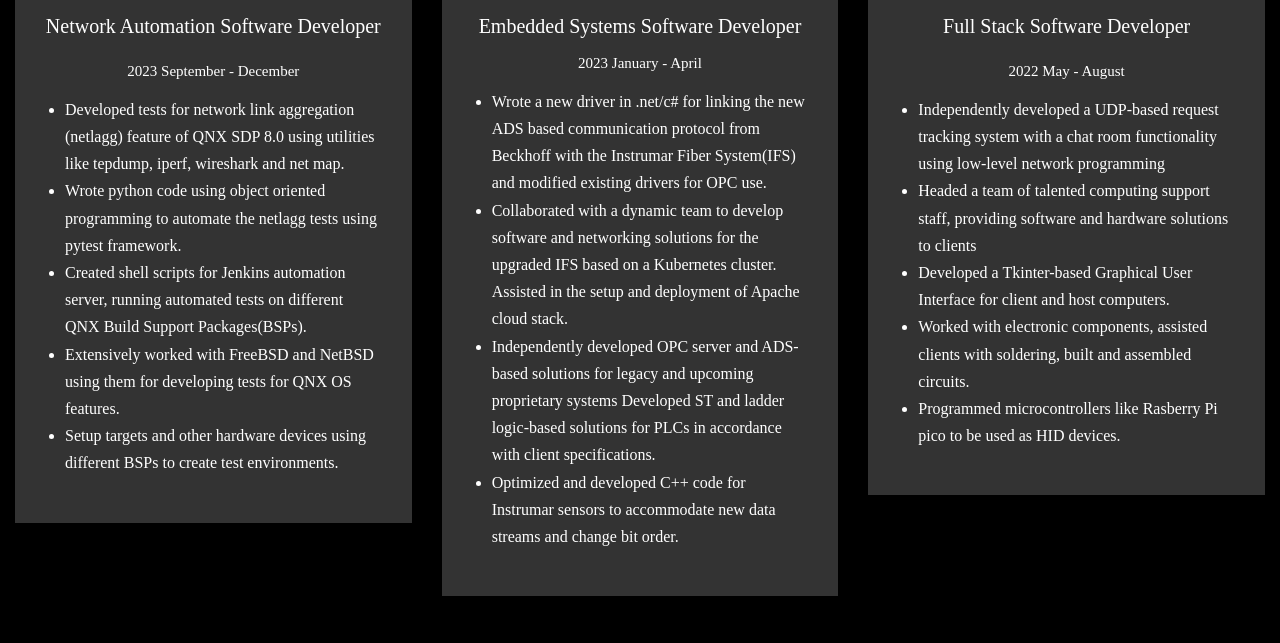
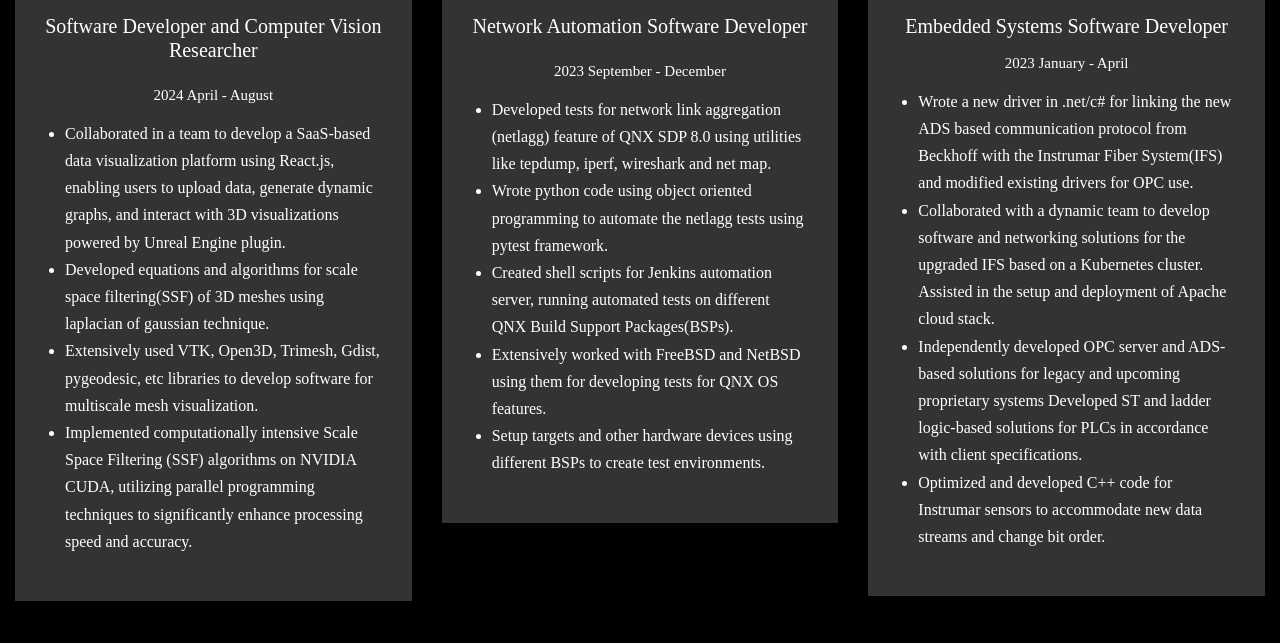
Before and after one commit to aryasalwan/aryasalwan.github.io, a plain HTML site: page index.html in a window 1280 px wide. Shown: the part 3424-4067 px from the top of the page. Drawn offline with nearby package versions, Linux system fonts and the light colour scheme; a web font is replaced by a local one.

Commit message:
Added more work experience

```diff
--- a/index.html
+++ b/index.html
@@ -153,12 +153,35 @@
 					</div>
 				</div>
 			</div>
+				</div>
 		<div class="row">
+			<!--Job1-->
+			<div class="col-md-4 text-center mb-5">
+				<div class="site-service-item site-animate" data-animate-effect="fadeIn">
+					<span class="icon">
+						<a href="https://www.linkedin.com/company/birch-scientific/" target="_blank">
+							<img src="https://media.licdn.com/dms/image/v2/C560BAQEHemcxTGwOFg/company-logo_200_200/company-logo_200_200/0/1631318141937?e=1733961600&v=beta&t=KuxTdPREAJaRuAQZPUvI98kS2B02qjlBYhtTXwKhWJQ" alt="Your Image" style="width: 100%; height: 100%; object-fit: cover;">
+						</a>
+					</span>
+					<h3 style="font-size: 20px; color: white; font-family: 'monoscope';" class="mb-4">Software Developer and Computer Vision Researcher</h3>
+					<h3 style="font-size: 15px; color: white; font-family: 'monoscope';" class="mb-3">2024 April - August</h3>
+					<ul style="text-align: left; padding-left: 20px; color: white; font-family: 'Times New Roman'">
+						<li>Collaborated in a team to develop a SaaS-based data visualization
+							platform using React.js, enabling users to upload data, generate
+							dynamic graphs, and interact with 3D visualizations powered by
+							Unreal Engine plugin.</li>
+						<li>Developed equations and algorithms for scale space filtering(SSF) of
+							3D meshes using laplacian of gaussian technique.</li>
+						<li>Extensively used VTK, Open3D, Trimesh, Gdist, pygeodesic, etc
+							libraries to develop software for multiscale mesh visualization.</li>
+						<li>Implemented computationally intensive Scale Space Filtering (SSF)
+							algorithms on NVIDIA CUDA, utilizing parallel programming
+							techniques to significantly enhance processing speed and accuracy.</li>
+					</ul>
 				</div>
 			</div>
-				<div class="row">
-
-					<div class="col-md-6 col-lg-4 text-center mb-5">
+			<!--Job2-->
+					<div class="col-md-4 text-center mb-5">
 						<div class="site-service-item site-animate" data-animate-effect="fadeIn">
 							<span class="icon">
 								<a href="https://www.linkedin.com/company/blackberryqnx/" target="_blank">
@@ -181,18 +204,10 @@
 								<li>Setup targets and other hardware devices using different
 									BSPs to create test environments.</li>
 							</ul>
-							<!-- <div class="container">
-								<p class="text-center">
-									<a href="#" class="site-link">
-										Learn More <i class="icon-chevron-right"></i>
-									</a>
-								</p>
-							</div> -->
-
 						</div>
 					</div>
-
-					<div class="col-md-6 col-lg-4 text-center mb-5">
+		<!--Job3-->
+					<div class="col-md-4 text-center mb-5">
 						<div class="site-service-item site-animate" data-animate-effect="fadeIn">
 							<span class="icon">
 								<a href="https://ca.linkedin.com/company/instrumar-limited" target="_blank">
@@ -221,7 +236,11 @@
 							<!-- <p><a href="#" class="site-link">Learn More <i class="icon-chevron-right"></i></a></p> -->
 						</div>
 					</div>
-					<div class="col-md-6 col-lg-4 text-center mb-5">
+				</div>
+			</div>
+		<div class="row">
+				<!--Job4-->
+					<div class="col-md-4 text-center mb-5">
 						<div class="site-service-item site-animate" data-animate-effect="fadeIn">
 							<span class="icon">
 								<a href="https://ca.linkedin.com/school/memorial-university-of-newfoundland/" target="_blank">
@@ -244,18 +263,9 @@
 									used as HID devices.</li>
 							</ul>
 							<!-- <p><a href="#" class="site-link">Learn More <i class="icon-chevron-right"></i></a></p> -->
-						</div>
-					</div>
-
-
-				</div>
-			</div>
-			<div class="row">
-			</div>
-		</div>
-		<div class="row">
-
-			<div class="col-md-6 col-lg-4 text-center mb-5">
+						</div></div>
+				<!--Job5-->
+					<div class="col-md-4 text-center mb-5">
 						<div class="site-service-item site-animate" data-animate-effect="fadeIn">
 							<span class="icon">
 								<a href="https://www.linkedin.com/company/the-mobile-shop/" target="_blank">
@@ -273,18 +283,11 @@
 								<li>Extensively built customer relationships.</li>
 							</ul>
 
-					<!-- <div class="container">
-						<p class="text-center">
-							<a href="#" class="site-link">
-								Learn More <i class="icon-chevron-right"></i>
-							</a>
-						</p>
-					</div> -->
 
 						</div>
 					</div>
-
-			<div class="col-md-6 col-lg-4 text-center mb-5">
+				<!--Job6-->
+			<div class="col-md-4 text-center mb-5">
 				<div class="site-service-item site-animate" data-animate-effect="fadeIn">
 					<span class="icon">
 						<a href="https://ca.linkedin.com/school/memorial-university-of-newfoundland/" target="_blank">
@@ -305,7 +308,10 @@
 					<!-- <p><a href="#" class="site-link">Learn More <i class="icon-chevron-right"></i></a></p> -->
 				</div>
 			</div>
-			<div class="col-md-6 col-lg-4 text-center mb-5">
+			</div>
+			<div class="row">
+				<!--Job7-->
+			<div class="col-md-4 text-center mb-5 justify-content:center">
 				<div class="site-service-item site-animate" data-animate-effect="fadeIn">
 					<span class="icon">
 						<a href="https://ca.linkedin.com/school/memorial-university-of-newfoundland/" target="_blank">
@@ -322,7 +328,6 @@
 						<li>Interacted with new students and answered general questions about the university, buildings, and helped them navigate the campus.</li>
 					</ul>
 
-					<!-- <p><a href="#" class="site-link">Learn More <i class="icon-chevron-right"></i></a></p> -->
 				</div>
 			</div>
 		</div>
```
Lines whose indentation alone changed are shown as unchanged.
